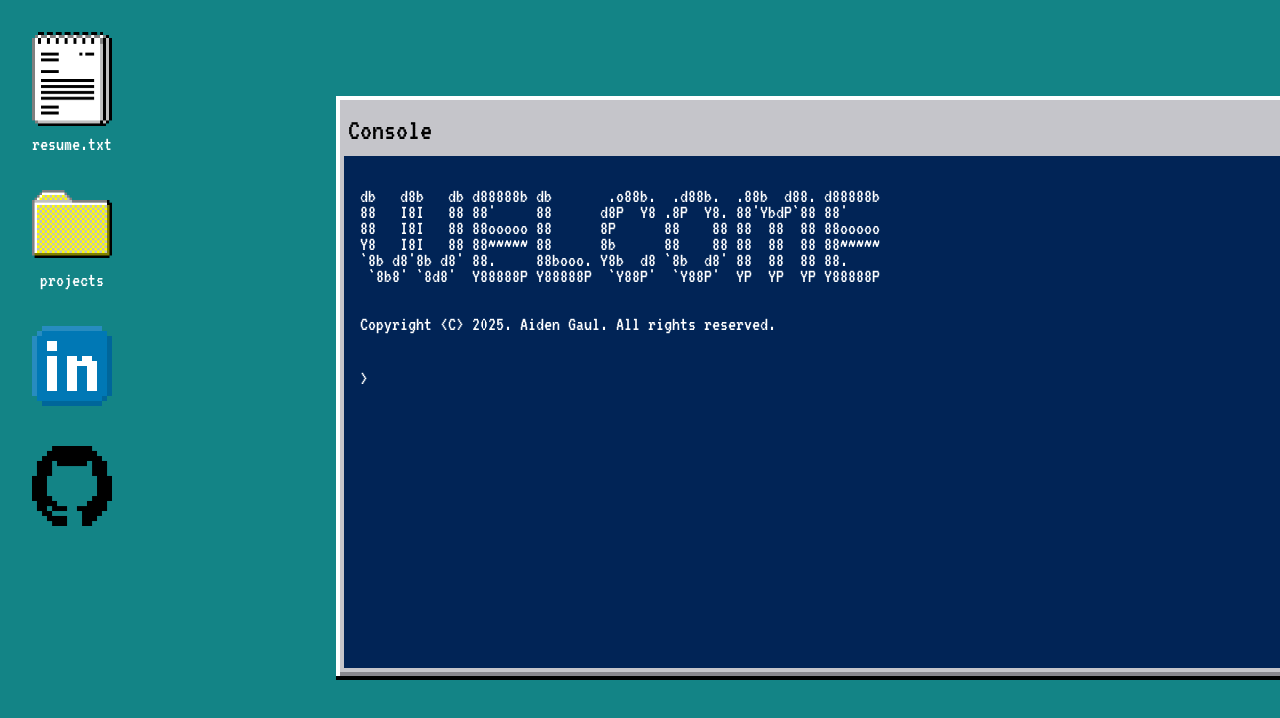
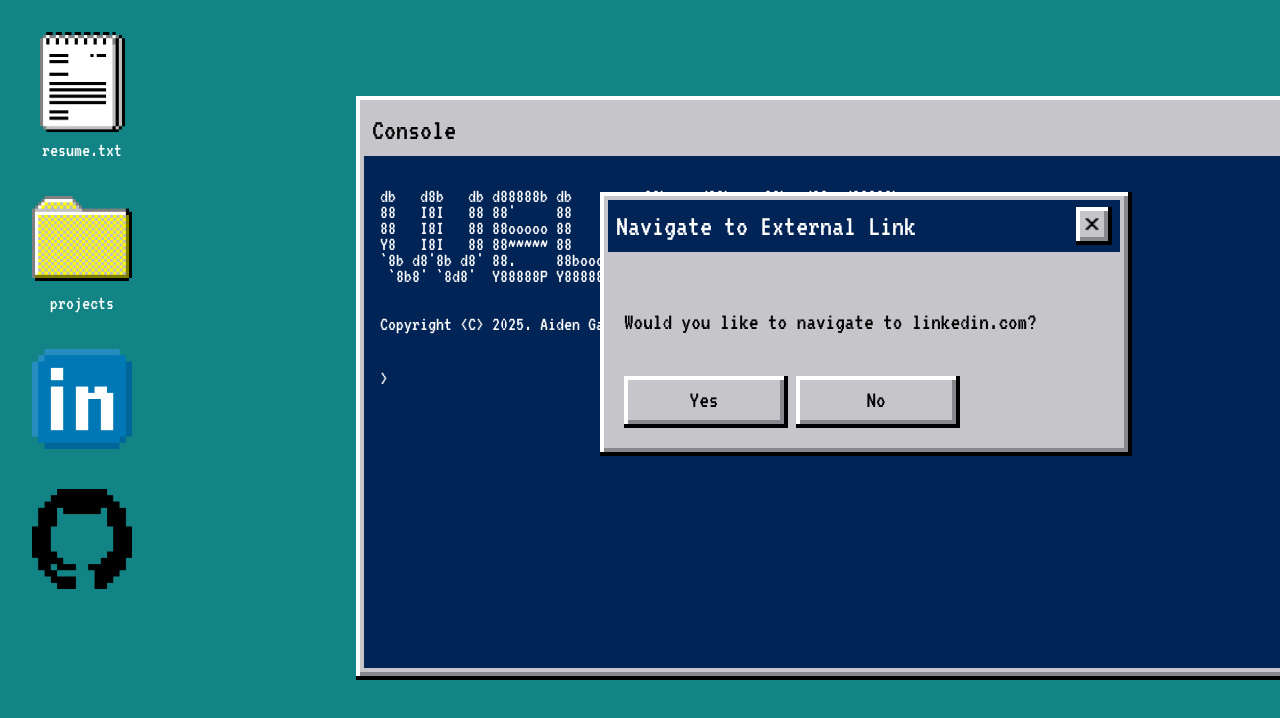
Before and after one commit to aidengaul/portfolio-website, a Next.js app: page / in a window 1280 px wide. Shown: the top 718 px of the page. Built offline with nearby package versions, Linux system fonts and the light colour scheme.

Commit message:
Add navigation confirmation window

```diff
--- a/app/components/AppContainer.tsx
+++ b/app/components/AppContainer.tsx
@@ -1,22 +1,37 @@
+import CloseButton from "./CloseButton";
+
 interface AppContainerProps {
     children: React.ReactNode;
     header?: boolean;
     headerText?: string;
+    headerColor?: string;
+    headerTextColor?: string;
+    closeButton?: boolean;
   }
 
 export default function AppContainer({
   children,
   header = false,
   headerText = "",
+  headerColor = "",
+  headerTextColor = "text-black",
+  closeButton = false,
 }: Readonly<AppContainerProps>) {
   return (
     <div>
         <div className="bg-black pb-1 pr-1">
             <div className="bg-white pl-1 pt-1">
                 <div className="bg-[#88878D] pb-1 pr-1">
-                    <div className={`bg-[#C5C5CA] p-1`}>
+                    <div className="bg-[#C5C5CA] p-1">
                         {
-                            header && <p className="text-3xl pl-1 py-2">{headerText}</p>
+                            header &&
+                            <div className={`${headerColor} flex flex-row items-center`}>
+                              <p className={`${headerTextColor} text-3xl pl-2 py-2 mr-auto`}>{headerText}</p>
+                              {
+                                closeButton && <CloseButton />
+                              }
+                            </div>
+
                         }
                         {children}
                     </div>
--- /dev/null
+++ b/app/components/CloseButton.tsx
@@ -0,0 +1,14 @@
+import AppContainer from "./AppContainer";
+import Image from "next/image";
+
+export default function CloseButton() {
+  return (
+    <div className="pr-2">
+        <AppContainer children={
+            <button className="flex">
+                <Image src={"/close-icon.png"} alt="Close Button" height={16} width={16}/>
+            </button>
+        }/>
+    </div>
+  );
+}
--- /dev/null
+++ b/app/components/ConfirmationWindow.tsx
@@ -0,0 +1,21 @@
+import App from "next/app";
+import AppContainer from "./AppContainer";
+
+const ConfirmationWindowComponent = (
+    <div className="flex flex-col w-128 h-48 text-black text-2xl p-4">
+        <p className="my-auto">Would you like to navigate to linkedin.com?</p>
+        <div className="flex flex-row gap-2">
+            <AppContainer children={<button className="w-36">Yes</button>} />
+            <AppContainer children={<button className="w-36">No</button>} />
+        </div>
+    </div>
+)
+
+export default function ConsoleWindow() {
+  return (
+    <div className="ml-[-800px] mt-48">
+        <AppContainer header={true} headerColor={"bg-[#012456]"} headerText={"Navigate to External Link"}
+            headerTextColor={"text-white"} closeButton={true} children={ConfirmationWindowComponent}/>
+    </div>
+  );
+}
--- a/app/page.tsx
+++ b/app/page.tsx
@@ -1,5 +1,6 @@
 import Image from "next/image";
 import ConsoleWindow from "./components/ConsoleWindow";
+import ConfirmationWindow from "./components/ConfirmationWindow";
 
 export default function Page() {
   return (
@@ -38,6 +39,7 @@ export default function Page() {
         />
       </div>
       <ConsoleWindow />
+      <ConfirmationWindow />
     </div>
   );
 }
```
